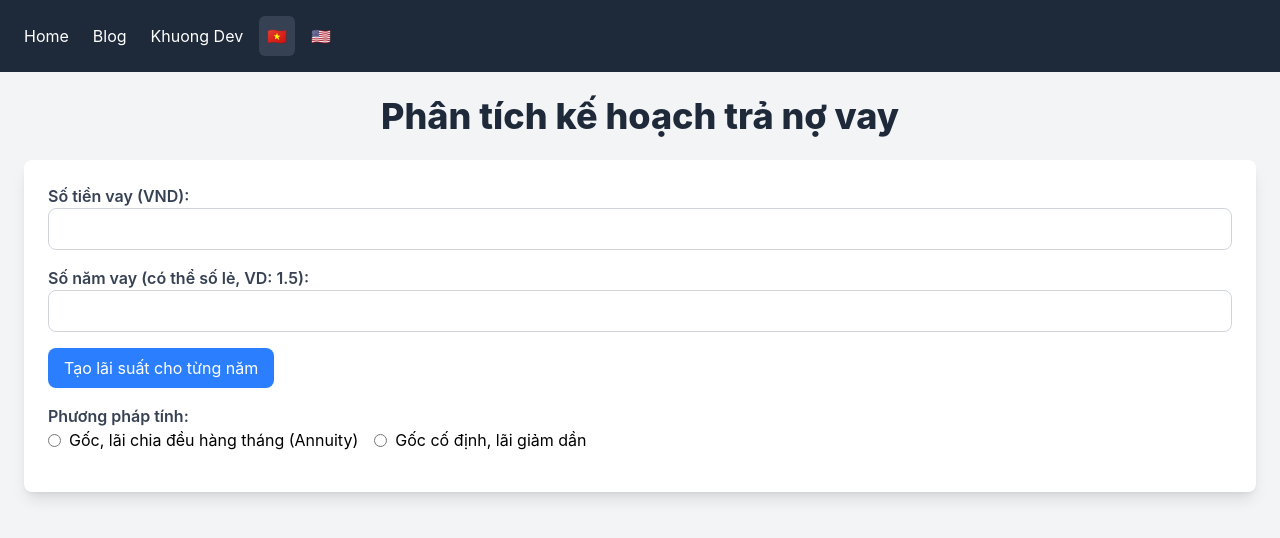
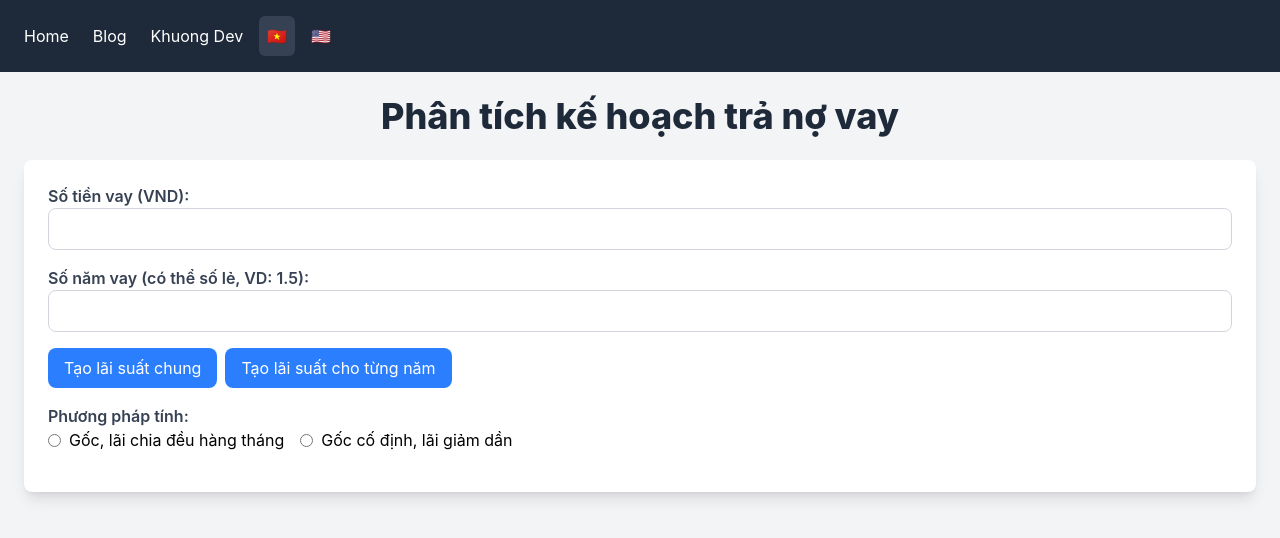
Before and after one commit to lamngockhuong/loan-calculator, a Next.js app: page / in a window 1280 px wide. Shown: the top 538 px of the page. Built offline with nearby package versions, Linux system fonts and the light colour scheme.

Commit message:
feat: fix Loan UI/UX

```diff
--- a/components/Loan.tsx
+++ b/components/Loan.tsx
@@ -18,6 +18,7 @@ const translations = {
     annuity: 'Annuity (Equal Principal and Interest)',
     fixed: 'Fixed Principal, Reducing Interest',
     generateRates: 'Generate Interest Rates for Each Year',
+    generateCommonRates: 'Generate Common Interest Rate',
     calculate: 'Calculate',
     repaymentSchedule: 'Repayment Schedule',
     month: 'Month',
@@ -33,6 +34,7 @@ const translations = {
     interestAndPrincipalChart: 'Interest and Principal Chart',
     interestRate: (period: number, months: number) =>
       months === 12 ? `Interest Rate Year ${period} (%)` : months === 0 ? `Interest Rate for Last Year (%)` : `Interest Rate for Last ${months} Months (%)`,
+    interestRateCommon: 'Interest Rate for All Years (%)',
     modalMessages: {
       invalidLoanTerm: 'Please enter a valid loan term.',
       invalidLoanAmount: 'Please enter a valid loan amount.',
@@ -43,9 +45,10 @@ const translations = {
     loanAmount: 'Số tiền vay (VND):',
     loanYears: 'Số năm vay (có thể số lẻ, VD: 1.5):',
     calcMethod: 'Phương pháp tính:',
-    annuity: 'Gốc, lãi chia đều hàng tháng (Annuity)',
+    annuity: 'Gốc, lãi chia đều hàng tháng',
     fixed: 'Gốc cố định, lãi giảm dần',
     generateRates: 'Tạo lãi suất cho từng năm',
+    generateCommonRates: 'Tạo lãi suất chung',
     calculate: 'Tính toán',
     repaymentSchedule: 'Lịch trả nợ',
     month: 'Tháng',
@@ -61,6 +64,7 @@ const translations = {
     interestAndPrincipalChart: 'Biểu đồ lãi và gốc',
     interestRate: (period: number, months: number) =>
       months === 12 ? `Lãi suất năm ${period} (%)` : months === 0 ? `Lãi suất cho năm cuối (%)` : `Lãi suất cho ${months} tháng cuối (%)`,
+    interestRateCommon: 'Lãi suất cho tất cả các năm (%)',
     modalMessages: {
       invalidLoanTerm: 'Vui lòng nhập số năm vay hợp lệ.',
       invalidLoanAmount: 'Vui lòng nhập số tiền vay hợp lệ.',
@@ -88,6 +92,8 @@ export default function Loan({
 }: LoanProps) {
   const t = translations[language];
   const [modalMessage, setModalMessage] = useState<string | null>(null);
+  const [commonInterestRates, setCommonInterestRates] = useState<InterestRate[]>([]);
+  const [individualInterestRates, setIndividualInterestRates] = useState<InterestRate[]>([]);
 
   const handleLoanAmountChange = (e: ChangeEvent<HTMLInputElement>): void => {
     const value = e.target.value.replace(/,/g, '');
@@ -96,7 +102,7 @@ export default function Loan({
     }
   };
 
-  const generateRates = (): void => {
+  const generateRates = (commonRate: boolean = false): void => {
     const loanYearsValue = parseFloat(loanYears);
     if (isNaN(loanYearsValue) || loanYearsValue <= 0) {
       setModalMessage(t.modalMessages.invalidLoanTerm);
@@ -108,9 +114,15 @@ export default function Loan({
     const totalMonths = Math.round(loanYearsValue * 12);
 
     const rates: InterestRate[] = [];
-    for (let i = 1; i <= totalPeriods; i++) {
-      const monthsInThisPeriod = (i < totalPeriods) ? 12 : (totalMonths - fullYears * 12);
-      rates.push({ period: i, months: monthsInThisPeriod, rate: '' });
+    if (commonRate) {
+      rates.push({ period: 1, months: totalMonths, rate: commonInterestRates[0]?.rate || '', commonRate: true });
+      setCommonInterestRates(rates);
+    } else {
+      for (let i = 1; i <= totalPeriods; i++) {
+        const monthsInThisPeriod = (i < totalPeriods) ? 12 : (totalMonths - fullYears * 12);
+        rates.push({ period: i, months: monthsInThisPeriod, rate: individualInterestRates[i - 1]?.rate || '', commonRate: false });
+      }
+      setIndividualInterestRates(rates);
     }
     setInterestRates(rates);
   };
@@ -119,6 +131,11 @@ export default function Loan({
     const newRates = [...interestRates];
     newRates[index].rate = value;
     setInterestRates(newRates);
+    if (newRates[0].commonRate) {
+      setCommonInterestRates(newRates);
+    } else {
+      setIndividualInterestRates(newRates);
+    }
   };
 
   const calculate = (): void => {
@@ -154,6 +171,7 @@ export default function Loan({
 
   const handleCalcMethodChange = (e: ChangeEvent<HTMLInputElement>) => {
     setCalcMethod(e.target.value);
+    calcMethod = e.target.value;
     calculate();
   };
 
@@ -235,20 +253,21 @@ export default function Loan({
         <input type="number" step="0.01" id="loanYears" value={loanYears} onChange={(e: ChangeEvent<HTMLInputElement>) => setLoanYears(e.target.value)} required className="w-full p-2 border rounded-lg focus:outline-none focus:ring-2 focus:ring-blue-500" />
       </div>
       <div className="mb-4">
-        <button type="button" onClick={generateRates} className="bg-blue-500 text-white px-4 py-2 rounded-lg hover:bg-blue-600 focus:outline-none focus:ring-2 focus:ring-blue-500">{t.generateRates}</button>
+        <button type="button" onClick={() => generateRates(true)} className="bg-blue-500 text-white px-4 py-2 rounded-lg hover:bg-blue-600 focus:outline-none focus:ring-2 focus:ring-blue-500">{t.generateCommonRates}</button>
+        <button type="button" onClick={() => generateRates(false)} className="bg-blue-500 text-white px-4 py-2 rounded-lg hover:bg-blue-600 focus:outline-none focus:ring-2 focus:ring-blue-500 ml-2">{t.generateRates}</button>
       </div>
       <div id="interestRatesContainer" className="mb-4">
         {interestRates.map((rate, index) => (
           <div key={index} className="mb-2">
             <label className="block text-gray-700 font-semibold">
-              {t.interestRate(rate.period, rate.months)}
+              {rate.commonRate ? t.interestRateCommon : t.interestRate(rate.period, rate.months)}
             </label>
             <input type="number" step="0.01" value={rate.rate} onChange={(e: ChangeEvent<HTMLInputElement>) => handleRateChange(index, e.target.value)} required className="w-full p-2 border rounded-lg focus:outline-none focus:ring-2 focus:ring-blue-500" />
           </div>
         ))}
       </div>
       <div className="mb-4">
-        <label className="block text-gray-700 font-semibold">{t.calcMethod}{calcMethod}</label>
+        <label className="block text-gray-700 font-semibold">{t.calcMethod}</label>
         <div className="flex items-center">
           <input type="radio" id="annuity" name="calcMethod" value="annuity" checked={calcMethod === 'annuity'} onChange={handleCalcMethodChange} className="mr-2" />
           <label htmlFor="annuity" className="mr-4">{t.annuity}</label>
@@ -261,7 +280,7 @@ export default function Loan({
           <h2 className="text-xl font-bold mb-4">{t.repaymentSchedule}</h2>
           <div className="overflow-x-auto max-h-96">
             <table id="scheduleTable" className="w-full bg-white rounded-lg shadow-lg mb-6">
-              <thead className="sticky top-0 bg-blue-500 text-white">
+              <thead className="sticky top-0 bg-blue-500 text-white" style={{ zIndex: 1 }}>
                 <tr>
                   <th className="p-2">{t.month}</th>
                   <th className="p-2">{t.beginningBalance}</th>
--- a/components/Modal.tsx
+++ b/components/Modal.tsx
@@ -7,7 +7,7 @@ interface ModalProps {
 
 export default function Modal({ children, onClose }: ModalProps) {
   return (
-    <div className="fixed inset-0 flex items-center justify-center bg-gray-500/75 transition-opacity">
+    <div className="fixed inset-0 flex items-center justify-center bg-gray-500/75 transition-opacity" style={{ zIndex: 1000 }}>
       <div className="bg-white p-6 rounded-lg shadow-lg">
         <div className="mb-4">{children}</div>
         <button onClick={onClose} className="bg-blue-500 text-white px-4 py-2 rounded-lg hover:bg-blue-600 focus:outline-none focus:ring-2 focus:ring-blue-500">
--- a/types/loan.interfaces.ts
+++ b/types/loan.interfaces.ts
@@ -3,6 +3,7 @@ export interface InterestRate {
   period: number;
   months: number;
   rate: string;
+  commonRate?: boolean;
 }
 
 export interface ScheduleEntry {
```
